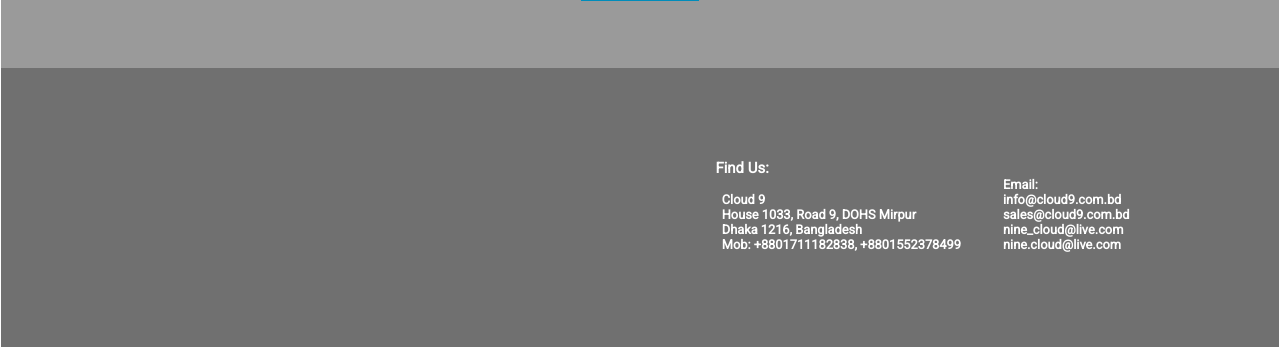
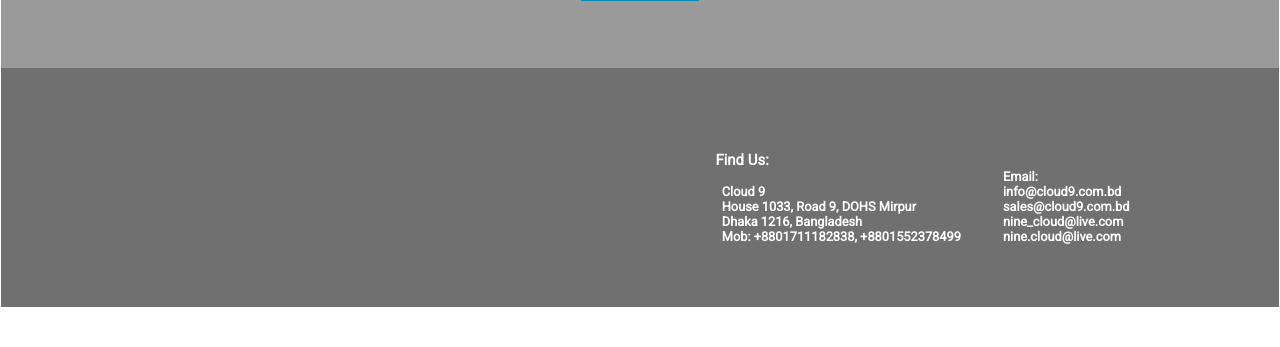
Before and after one commit to RamisaIbnat/main_cloud9, a PHP site: page / in a window 1280 px wide. Shown: the part 4749-5096 px from the top of the page. After the commit the page ends 5056 px from the top, so only its background shows below. Run offline with PHP 8.4, Linux system fonts and the light colour scheme; some libraries are stand-ins or nearby versions; some web fonts are replaced.

Commit message:
Update style.css

```diff
--- a/css/style.css
+++ b/css/style.css
@@ -499,7 +499,7 @@ path:hover, .navbar2:hover {
 }
 
 #contact_id{
-    height: 35%;
+    height: 30%;
     top: 47%;
     padding-left: 37%;
     background-color: #0000008f;
```
